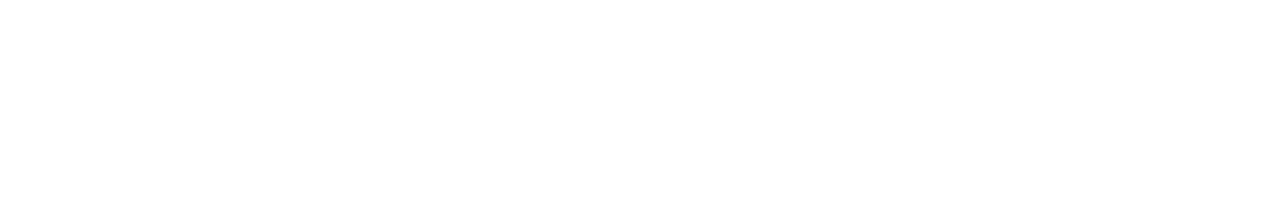
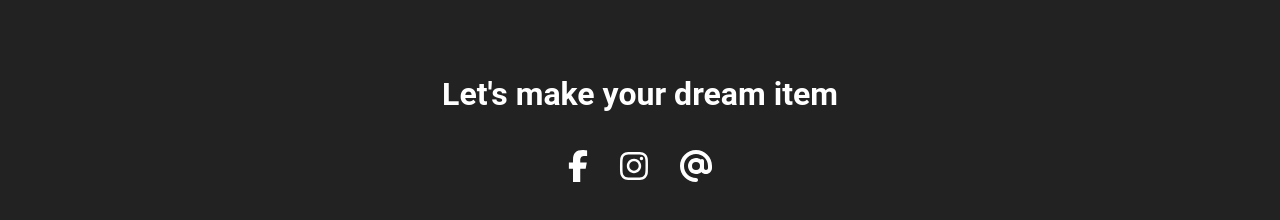
Before and after one commit to alyssavoccia/vav-customs-next, a Next.js app: page / in a window 1280 px wide. Shown: the part 3371-3591 px from the top of the page. Before the commit the page ends 3329 px from the top, so only its background shows below. Built offline with nearby package versions, Linux system fonts and the light colour scheme.

Commit message:
Added the footer

```diff
--- /dev/null
+++ b/components/Footer.js
@@ -0,0 +1,22 @@
+/* eslint-disable react/no-unescaped-entities */
+import { FontAwesomeIcon } from '@fortawesome/react-fontawesome';
+import { faFacebookF, faInstagram } from '@fortawesome/free-brands-svg-icons';
+import { faAt } from '@fortawesome/free-solid-svg-icons';
+import styles from '../styles/Footer.module.css';
+
+const Footer = () => {
+  return (
+    <footer className={styles.footer}>
+      <div className={styles.info}>
+        <p className={styles.title}>Let's make your dream item</p>
+        <div className={styles.socialIcons}>
+          <FontAwesomeIcon className='fa-2x' icon={faFacebookF} />
+          <FontAwesomeIcon className='fa-2x' icon={faInstagram} />
+          <FontAwesomeIcon className='fa-2x' icon={faAt} />
+        </div>
+      </div>
+    </footer>
+  )
+}
+
+export default Footer;
--- a/components/Layout.js
+++ b/components/Layout.js
@@ -1,4 +1,5 @@
 import MainNav from "./MainNav";
+import Footer from "./Footer";
 import styles from '../styles/Layout.module.css';
 
 const Layout = ({ children }) => {
@@ -8,6 +9,7 @@
       <main className={styles.mainContainer}>
         {children}
       </main>
+      <Footer />
     </>
   )
 }
--- /dev/null
+++ b/styles/Footer.module.css
@@ -0,0 +1,32 @@
+.footer {
+  background-color: #222;
+  color: #FFF;
+  display: grid;
+  margin-top: auto;
+  width: 100%;
+}
+
+.info {
+  align-content: center;
+  display: grid;
+  grid-template-rows: repeat(2, 150px);
+  height: 40vh;
+  margin: auto;
+  max-width: 1100px;
+}
+
+.title {
+  align-self: end;
+  font-size: 2rem;
+  font-weight: 700;
+}
+
+.socialIcons {
+  align-self: start;
+  padding: 1rem;
+  text-align: center;
+}
+
+.socialIcons svg {
+  padding: 1rem;
+}
```
